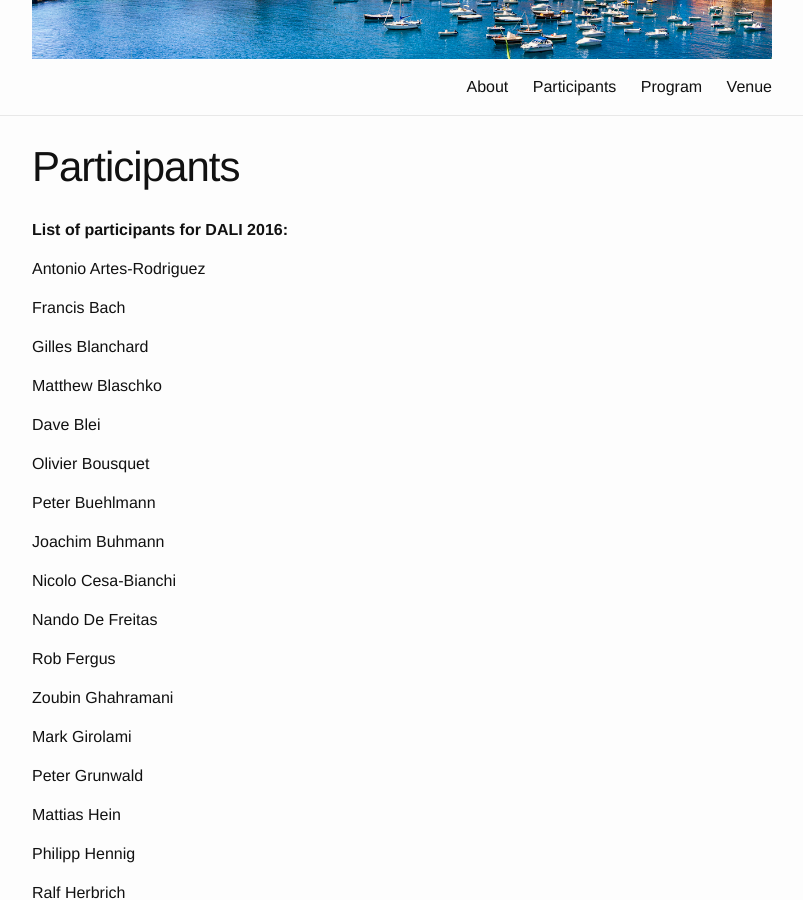
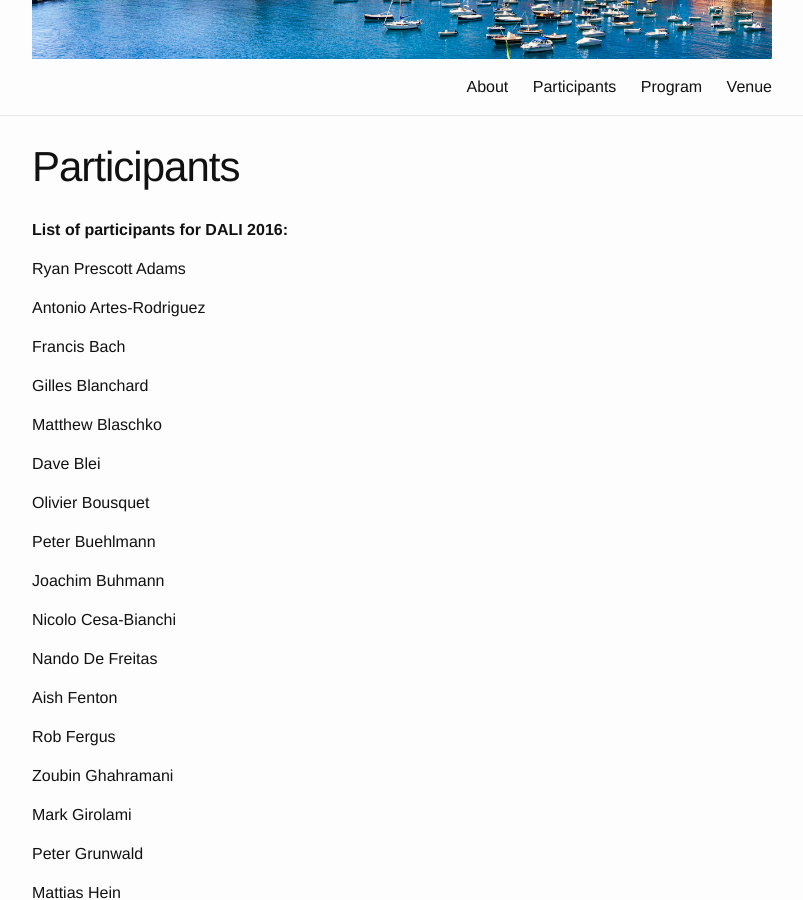
Before and after one commit to dalimeeting/dalimeeting.github.io, a Jekyll site: the page built from participants.html, in a window 1280 px wide and 900 px high, scrolled down 292 px. Shown: the whole window, without its empty margins (238-1041 px from the left). Built offline with Jekyll 4.4.1, drawn with Linux system fonts in a browser that asks for light colours.

Commit message:
added zappella and fenton

```diff
--- a/_data/participants.yml
+++ b/_data/participants.yml
@@ -1,3 +1,4 @@
+- Ryan Prescott Adams
 - Antonio Artes-Rodriguez
 - Francis Bach
 - Gilles Blanchard
@@ -8,6 +9,7 @@
 - Joachim Buhmann
 - Nicolo Cesa-Bianchi
 - Nando De Freitas
+- Aish Fenton
 - Rob Fergus
 - Zoubin Ghahramani
 - Mark Girolami
@@ -41,3 +43,4 @@
 - Chris Watkins
 - Yair Weiss
 - Max Welling
+- Giovanni Zappella
```
